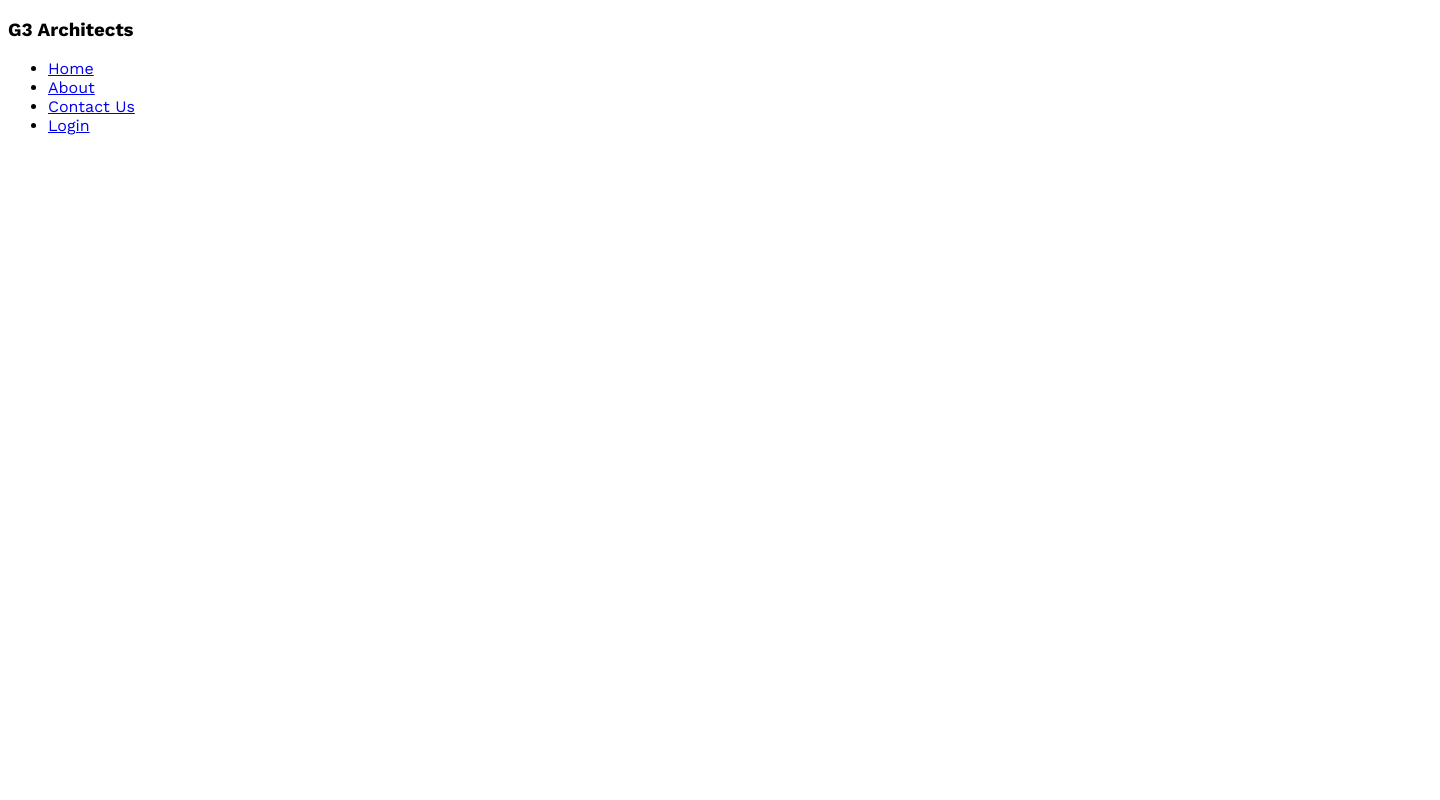
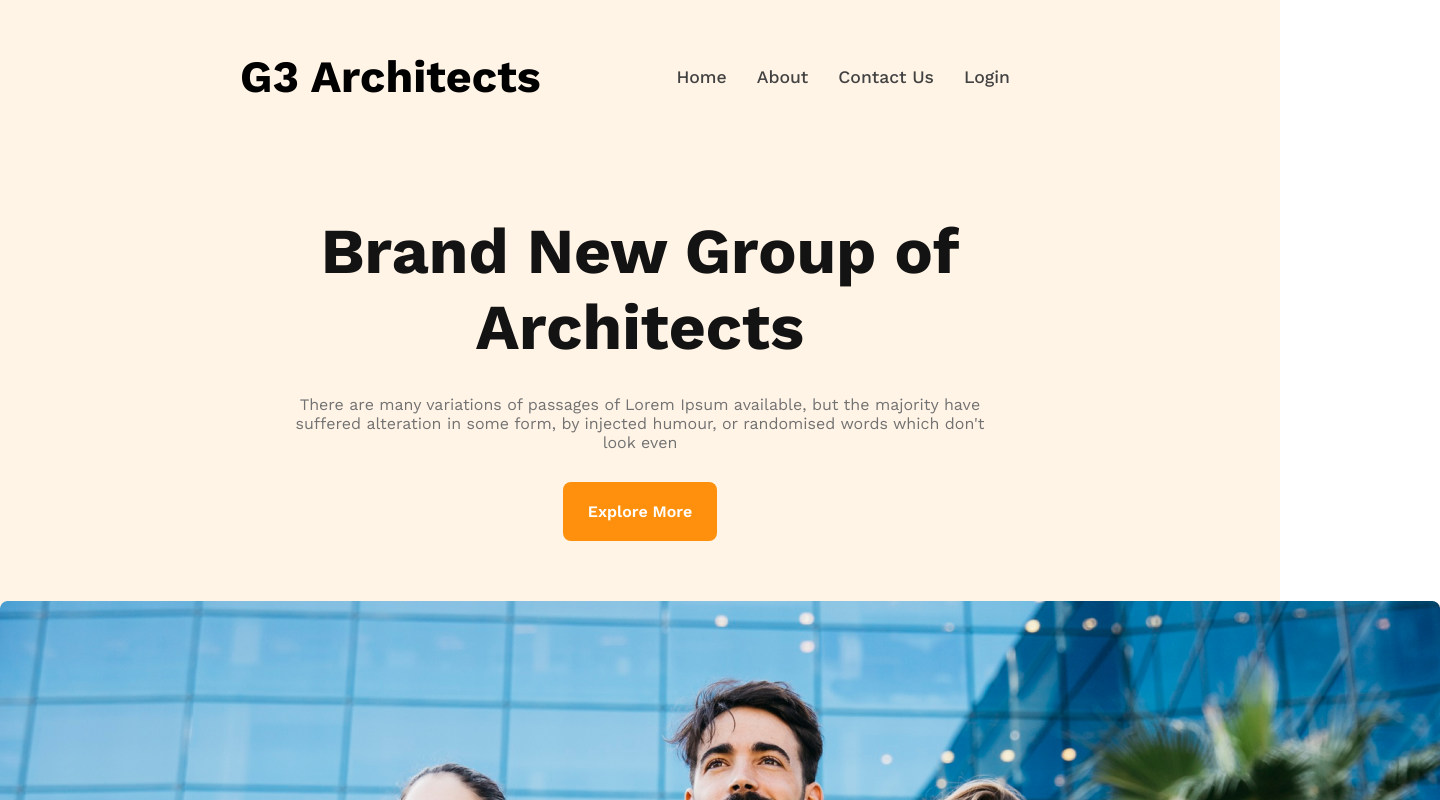
Before and after one commit to mahimur/g3-architects-project, a plain HTML site: page index.html in a window 1280 px wide. Shown: the top 800 px of the page, 1440 px wide, since content can reach past the window. Drawn offline with nearby package versions, Linux system fonts and the light colour scheme.

Commit message:
banner contents added

```diff
--- a/index.html
+++ b/index.html
@@ -12,7 +12,7 @@
 
     <header>
         <nav>
-            <h3>G3 Architects</h3>
+            <h3 class="nav-title">G3 Architects</h3>
             <ul>
                 <li><a href="#">Home</a></li>
                 <li><a href="#">About</a></li>
@@ -20,6 +20,18 @@
                 <li><a href="#">Login</a></li>
             </ul>
         </nav>
+        <div class="banner">
+            <div class="banner-contents">
+                <h1 class="banner-title">Brand New Group of Architects</h1>
+                <p class="banner-description">There are many variations of passages of Lorem Ipsum available, but the
+                    majority have suffered alteration in some form, by injected humour, or randomised words which don't
+                    look even</p>
+                <button class="btn-primary">Explore More</button>
+            </div>
+            <div class="banner-image">
+                <img src="images/banner.png" alt="">
+            </div>
+        </div>
     </header>
 
     <main>
--- a/styles/architect.css
+++ b/styles/architect.css
@@ -1,6 +1,80 @@
+/* work sans google fonts setup */
+
 @import url('https://fonts.googleapis.com/css2?family=Open+Sans:ital,wght@0,400;0,600;0,800;1,700&family=Work+Sans:wght@400;500;600;700;800&display=swap');
 
+/* shared styles */
 * {
     font-family: 'Open Sans', sans-serif;
     font-family: 'Work Sans', sans-serif;
+    margin: 0;
+    padding: 0;
 }
+
+.btn-primary {
+    padding: 20px 25px;
+    border: none;
+    color: #fff;
+    font-size: 1rem;
+    font-weight: 600;
+    border-radius: 8px;
+    background: #FF900E;
+}
+
+.btn-primary:hover {
+    color: #FF900E;
+    background: #fff;
+    transition: 1.5s;
+    border: 1px solid #FF900E;
+}
+
+/* header styles */
+header {
+    background: rgba(255, 144, 14, 0.10);
+}
+
+nav {
+    display: flex;
+    justify-content: space-between;
+    align-items: center;
+    padding: 50px 240px;
+}
+
+.nav-title {
+    font-size: 2.8rem;
+}
+
+nav>ul {
+    display: flex;
+}
+
+nav li {
+    list-style: none;
+    margin-right: 30px;
+}
+
+nav li a {
+    text-decoration: none;
+    color: #424242;
+    font-weight: 500;
+    font-size: 1.1rem;
+}
+
+/* banner style */
+.banner-contents {
+    width: 55%;
+    margin: 0 auto;
+    text-align: center;
+    padding: 60px 0;
+}
+
+.banner-title {
+    font-size: 4rem;
+    color: #131313;
+    font-weight: 700;
+}
+
+.banner-description {
+    color: #727272;
+    font-size: 1rem;
+    margin: 30px 0;
+}
```
